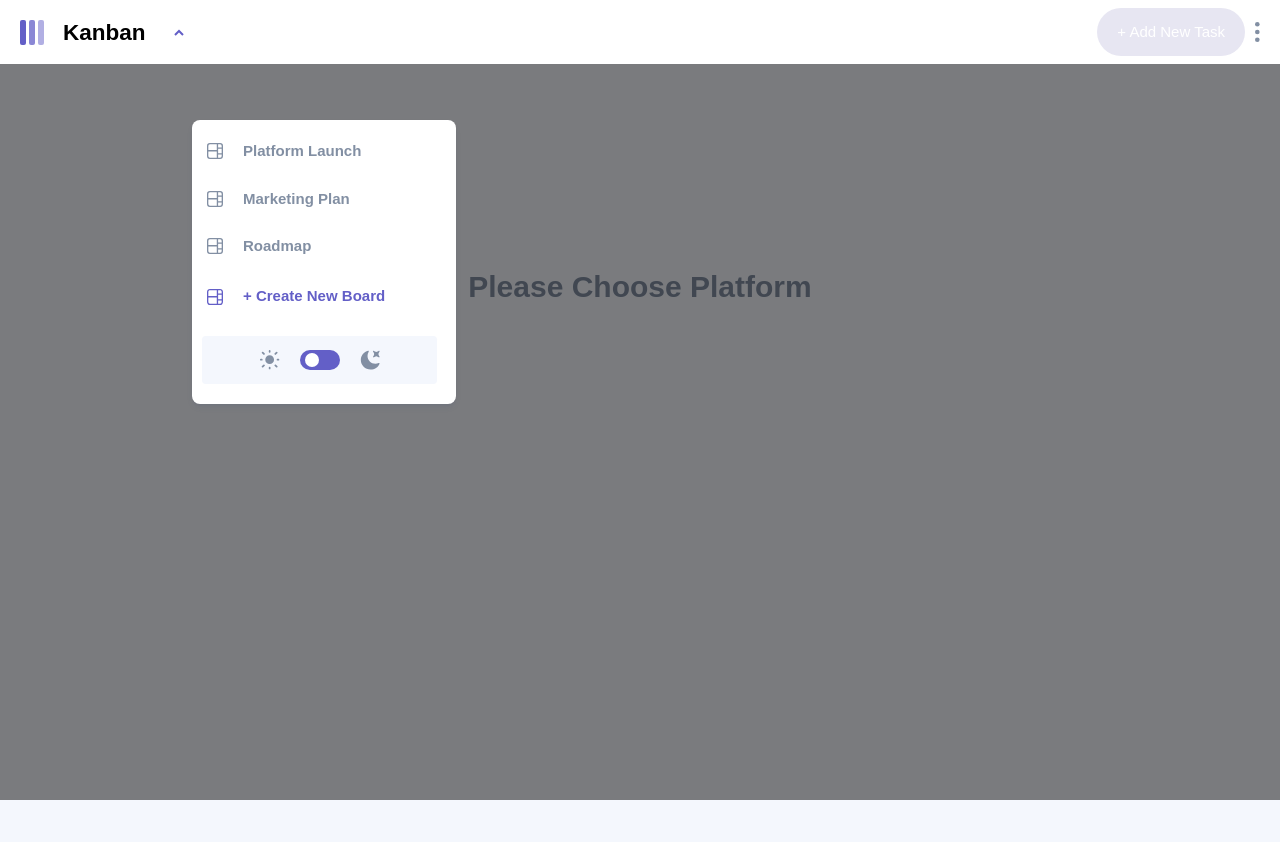
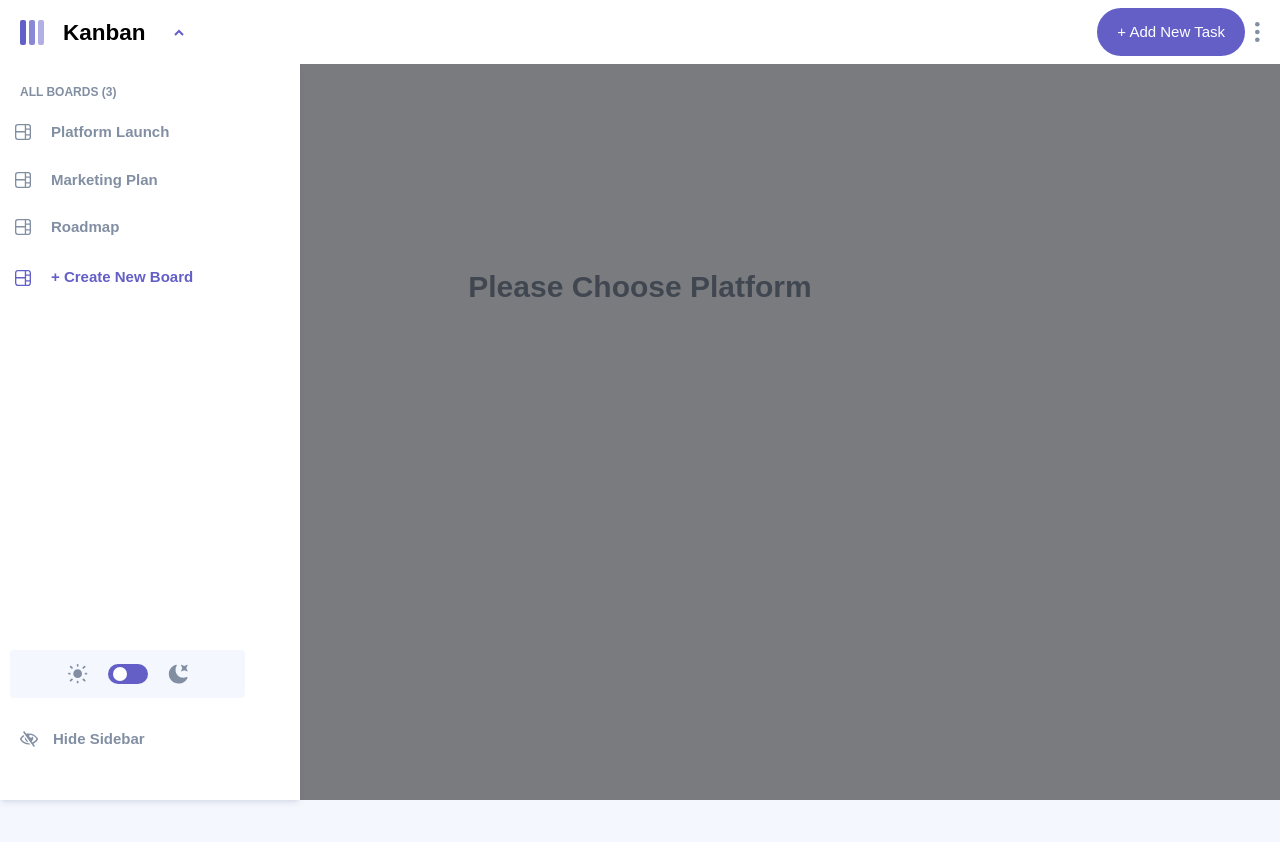
Before and after one commit to marriamdd/task_manager, a React (Vite) app: page / in a window 1280 px wide. Both pictures are taken after a click on the element 174 px from the left and 32 px from the top of the page. Shown: the top 842 px of the page. Built offline with nearby package versions, Linux system fonts and the light colour scheme.

Commit message:
feat:add hidesidebar

```diff
--- a/src/components/Header.tsx
+++ b/src/components/Header.tsx
@@ -58,7 +58,7 @@ function Header() {
           </button>
           <button
             onClick={() => setShowAddNewTask((prev) => !prev)}
-            className="hidden  md:block  button px-[2rem] py-[1.3rem] bg-light_purple"
+            className="hidden  md:block  button px-[2rem] py-[1.3rem] bg-purple hover:bg-light_purple"
           >
             + Add New Task
           </button>
--- a/src/components/HeaderDropdown.tsx
+++ b/src/components/HeaderDropdown.tsx
@@ -2,9 +2,11 @@ import { useContext } from "react";
 import { Context } from "../App";
 
 import BoardsRendering from "./BardsRendering";
+
 import ToggleMode from "./ToggleMode";
 import CreateNewBoard from "./CreateNewBoard";
 
+import HideIcon from "../assets/eye-slash.1.svg";
 function HeaderDropdown() {
   const {
     showHeaderDropdown,
@@ -20,7 +22,7 @@ function HeaderDropdown() {
   }
   console.log(jsonBoards.boards);
   return (
-    <div className={`${darkMode ? "dark" : ""} relative `}>
+    <div className={`${darkMode ? "dark" : ""} relative`}>
       <div
         onClick={() => {
           setShowAddNewBoard(false);
@@ -29,12 +31,21 @@ function HeaderDropdown() {
         className="bg-[#000] fixed top-[6.4rem]  left-0 right-0 bottom-0 opacity-[0.5] z-10"
       ></div>
       {!showAddNewBoard ? (
-        <div className="fixed top-[15%]  ease left-[15%]  z-10 w-[26.4rem] shadow-md shadow-[#364e7e1a] bg-contentLight  dark:bg-contentDarkBG py-[1rem] rounded-[0.8rem]">
-          <div className=" h-[100%]">
-            {/* <h2 className="text-medium_Grey my-[1rem] mx-[2rem] text-[1.2rem] font-[700]">{`ALL BOARDS (${jsonBoards.boards.length})`}</h2> */}
+        <div className="fixed top-[15%]  ease   left-1/2 transform -translate-x-1/2 md:translate-x-0 z-10 w-[26.4rem] shadow-md shadow-[#364e7e1a] bg-contentLight  dark:bg-contentDarkBG py-[1rem] rounded-[0.8rem] md:bottom-0 md:top-[63px] md:left-0 md:rounded-none lg:w-[30rem]">
+          <div className=" h-[100%] flex flex-col">
+            <h2 className="text-medium_Grey my-[1rem] mx-[2rem] text-[1.2rem] font-[700]">{`ALL BOARDS (${jsonBoards.boards.length})`}</h2>
 
             <BoardsRendering />
             <ToggleMode />
+            <div
+              onClick={() => setShowHeaderDropdown(false)}
+              className="hidden md:flex gap-[1.5rem] ml-[2rem] pt-[2rem] pb-[4rem] cursor-pointer  "
+            >
+              <img src={HideIcon} alt="HideIcon" />
+              <h2 className="text-[15px] font-[700] text-medium_Grey ">
+                Hide Sidebar
+              </h2>
+            </div>
           </div>
         </div>
       ) : (
--- a/src/components/ToggleMode.tsx
+++ b/src/components/ToggleMode.tsx
@@ -10,7 +10,7 @@ const ToggleMode: React.FC = () => {
   }, [darkMode]);
 
   return (
-    <div className="w-[23.5rem] h-[4.8rem] rounded-md ml-[1rem] my-[1rem] bg-lightBG dark:bg-bodyDarkBG flex justify-center gap-[2rem] items-center ">
+    <div className="w-[23.5rem] h-[4.8rem] rounded-md ml-[1rem] my-[1rem] bg-lightBG dark:bg-bodyDarkBG flex justify-center gap-[2rem] items-center md:mt-auto ">
       <img className="w-[2rem] h-[2rem]" src={Sun} alt="sun_icon" />
       <div
         className="w-[4rem] h-[2rem] rounded-[1.2rem] bg-purple flex flex-row items-center px-[0.5rem]"
```
Also changed, not shown: src/assets/eye-slash.1.svg (added).
